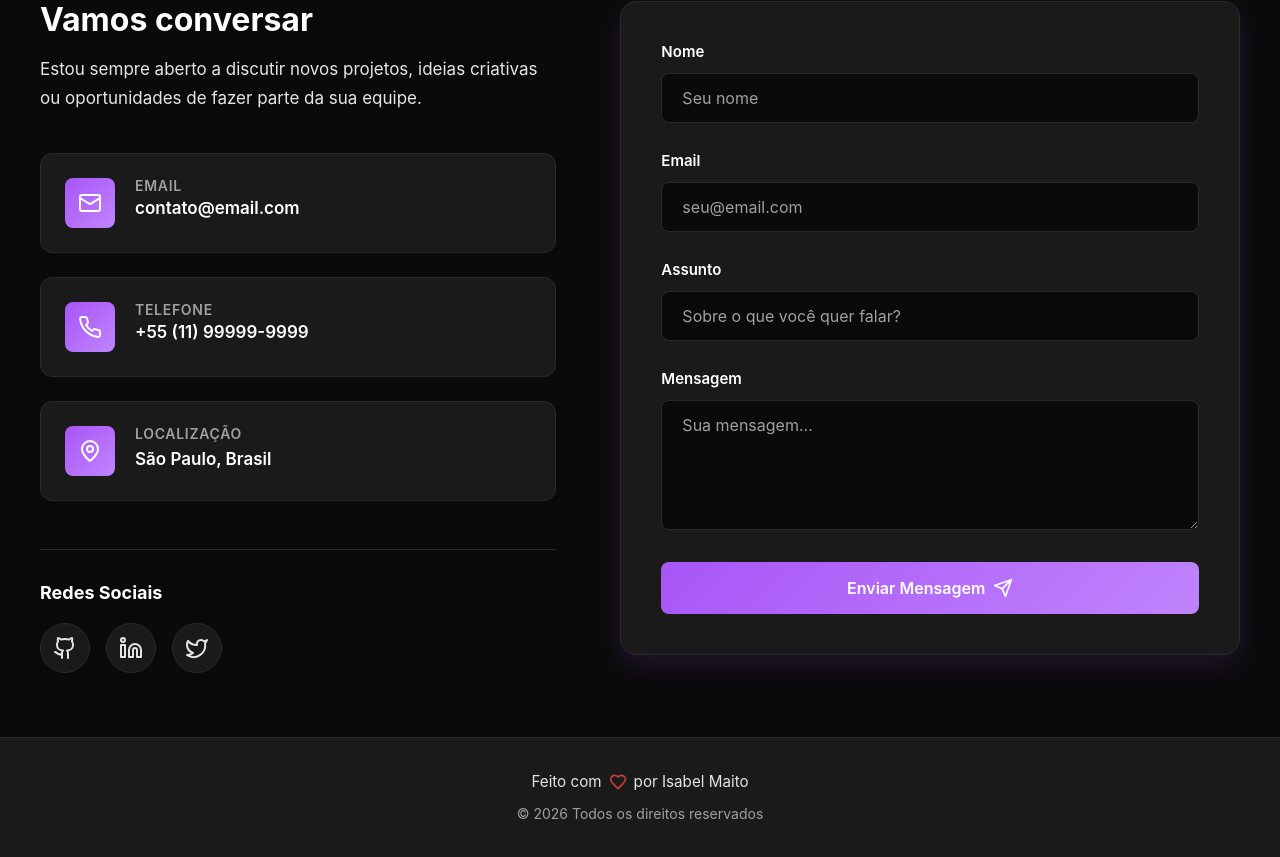
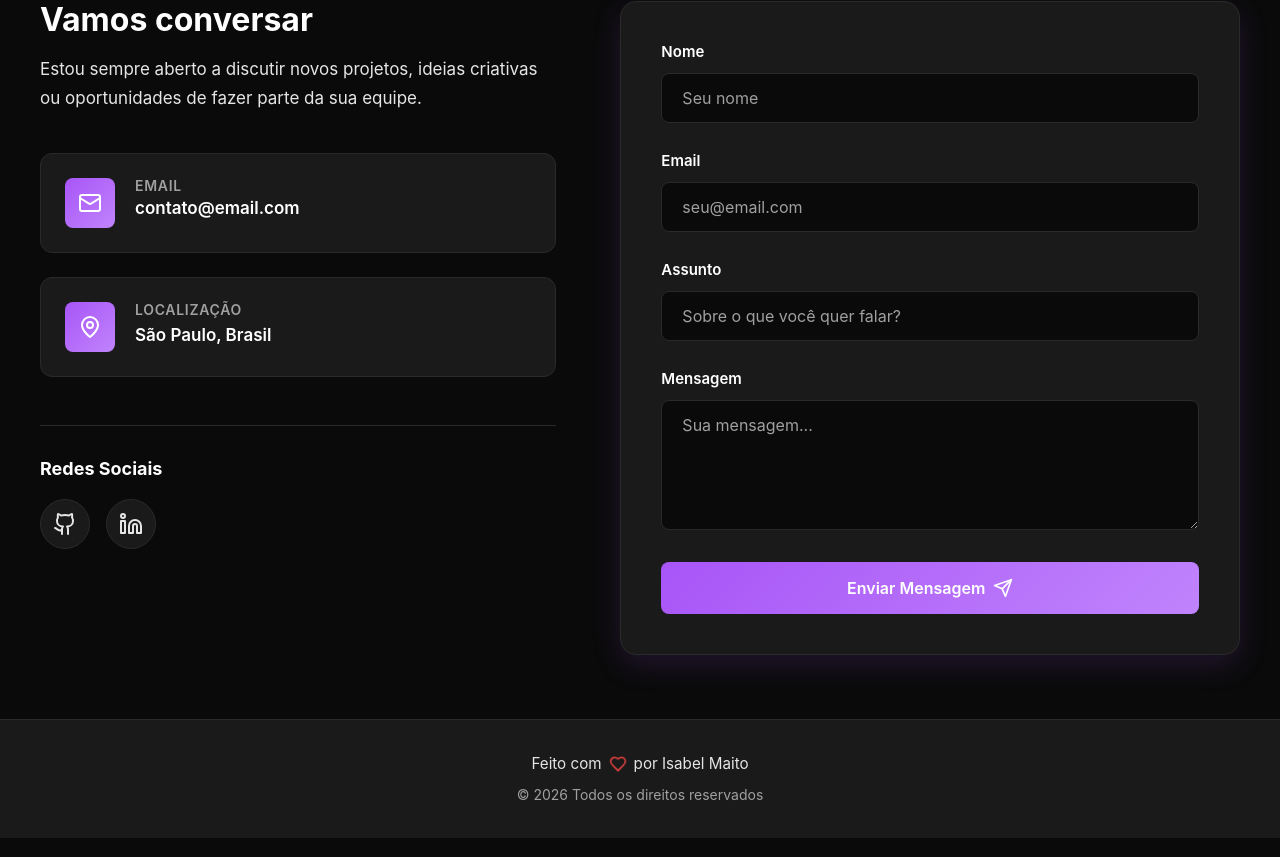
Before and after one commit to isabelmaito/Portfolio, a React (Vite) app: page /contato in a window 1280 px wide. Shown: the part 5292-6149 px from the top of the page. Built offline with nearby package versions, Linux system fonts and the light colour scheme; the HTML template or start-up script is replaced by a standard one.

Commit message:
remover informações de telefone e atualizar links de redes sociais na seção Contato

```diff
--- a/src/pages/Contato.jsx
+++ b/src/pages/Contato.jsx
@@ -39,12 +39,6 @@ const Contato = () => {
       link: 'mailto:contato@email.com'
     },
     {
-      icon: <Phone size={24} />,
-      title: 'Telefone',
-      content: '+55 (11) 99999-9999',
-      link: 'tel:+5511999999999'
-    },
-    {
       icon: <MapPin size={24} />,
       title: 'Localização',
       content: 'São Paulo, Brasil',
@@ -53,9 +47,8 @@ const Contato = () => {
   ];
 
   const socialLinks = [
-    { icon: <Github size={24} />, url: 'https://github.com', label: 'GitHub' },
-    { icon: <Linkedin size={24} />, url: 'https://linkedin.com', label: 'LinkedIn' },
-    { icon: <Twitter size={24} />, url: 'https://twitter.com', label: 'Twitter' }
+    { icon: <Github size={24} />, url: 'https://github.com/isabelmaito', label: 'GitHub' },
+    { icon: <Linkedin size={24} />, url: 'https://www.linkedin.com/in/isabelmaito/', label: 'Linkedin' },
   ];
 
   return (
```
